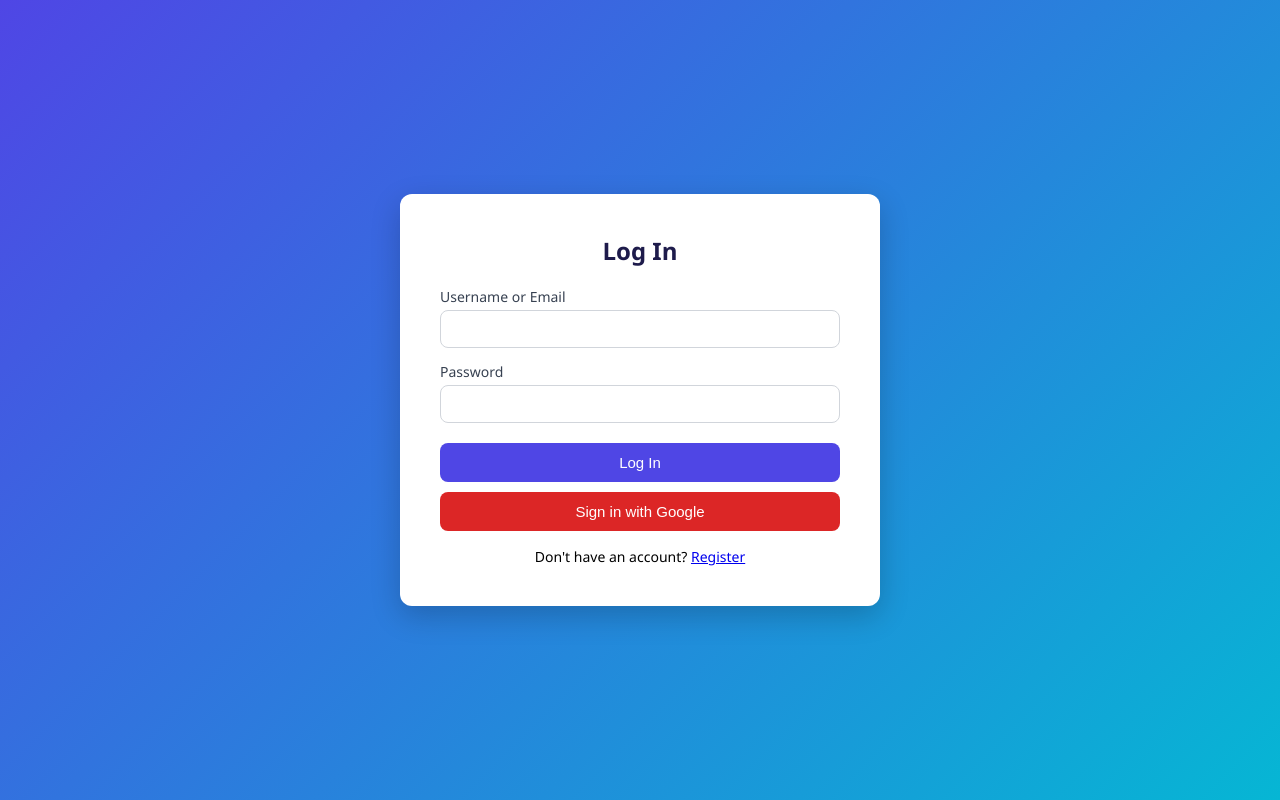
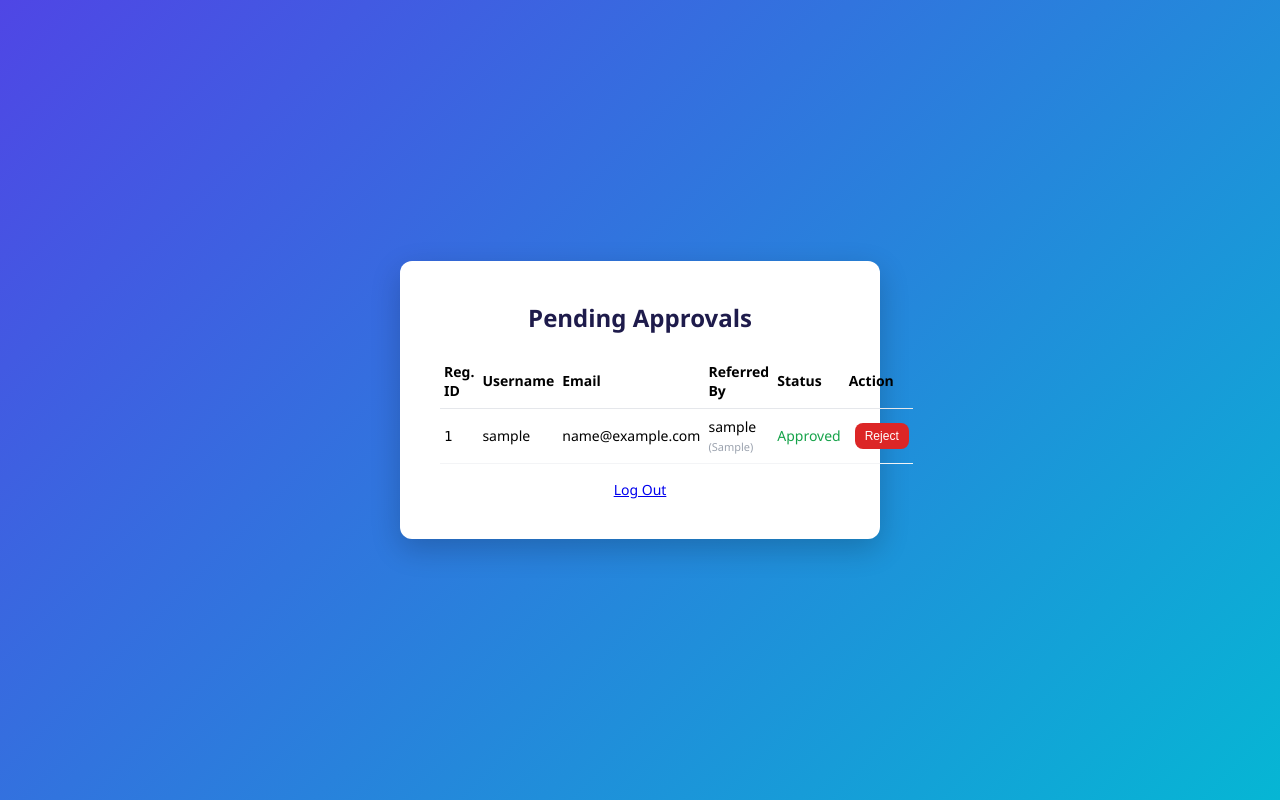
Before and after one commit to 22a21a6157-bit/login-app, a Flask app: template templates/login.html in a window 1280 px wide. Run offline with Flask 3, Linux system fonts and the light colour scheme; the template is opened without the code that fills it: most values are stand-ins (such as "Sample title", 1, 10 or a date in 2020); some libraries are stand-ins or nearby versions.

Commit message:
Update login.html

```diff
--- a/templates/login.html
+++ b/templates/login.html
@@ -1,20 +1,59 @@
 {% extends "base.html" %}
-{% block title %}Login{% endblock %}
+{% block title %}Admin Panel{% endblock %}
 {% block content %}
-<h2>Log In</h2>
-<form method="POST">
-  <label for="username">Username or Email</label>
-  <input type="text" id="username" name="username" required>
-
-  <label for="password">Password</label>
-  <input type="password" id="password" name="password" required>
-
-  <button type="submit">Log In</button>
-</form>
-<a href="{{ url_for('login_google') }}">
-  <button type="button" style="background:#dc2626; margin-top:10px;">Sign in with Google</button>
-</a>
-<div class="switch-link">
-  Don't have an account? <a href="{{ url_for('register') }}">Register</a>
-</div>
+<h2>Pending Approvals</h2>
+{% if users|length == 0 %}
+  <p style="text-align:center; color:#6b7280;">No users yet.</p>
+{% else %}
+  <table style="width:100%; border-collapse: collapse; font-size: 14px;">
+    <thead>
+      <tr style="text-align:left; border-bottom: 1px solid #e5e7eb;">
+        <th style="padding:8px 4px;">Reg. ID</th>
+        <th style="padding:8px 4px;">Username</th>
+        <th style="padding:8px 4px;">Email</th>
+        <th style="padding:8px 4px;">Referred By</th>
+        <th style="padding:8px 4px;">Status</th>
+        <th style="padding:8px 4px;">Action</th>
+      </tr>
+    </thead>
+    <tbody>
+      {% for u in users %}
+      <tr style="border-bottom: 1px solid #f3f4f6;">
+        <td style="padding:8px 4px; font-family:monospace;">{{ u.unique_id }}</td>
+        <td style="padding:8px 4px;">{{ u.username }}</td>
+        <td style="padding:8px 4px;">{{ u.email }}</td>
+        <td style="padding:8px 4px;">
+          {% if u.referred_by %}
+            {{ u.referrer_username }} <span style="color:#9ca3af; font-size:11px;">({{ u.referred_by }})</span>
+          {% else %}
+            <span style="color:#9ca3af;">Direct</span>
+          {% endif %}
+        </td>
+        <td style="padding:8px 4px;">
+          {% if u.status == 'approved' %}
+            <span style="color:#16a34a;">Approved</span>
+          {% elif u.status == 'rejected' %}
+            <span style="color:#dc2626;">Rejected</span>
+          {% else %}
+            <span style="color:#d97706;">Pending</span>
+          {% endif %}
+        </td>
+        <td style="padding:8px 4px;">
+          {% if u.status != 'approved' %}
+          <form method="POST" action="{{ url_for('approve_user', user_id=u.id) }}" style="display:inline;">
+            <button type="submit" style="width:auto; padding:6px 10px; margin:0; font-size:12px; background:#16a34a;">Approve</button>
+          </form>
+          {% endif %}
+          {% if u.status != 'rejected' %}
+          <form method="POST" action="{{ url_for('reject_user', user_id=u.id) }}" style="display:inline;">
+            <button type="submit" style="width:auto; padding:6px 10px; margin:0 0 0 6px; font-size:12px; background:#dc2626;">Reject</button>
+          </form>
+          {% endif %}
+        </td>
+      </tr>
+      {% endfor %}
+    </tbody>
+  </table>
+{% endif %}
+<div class="switch-link"><a href="{{ url_for('logout') }}">Log Out</a></div>
 {% endblock %}
```
